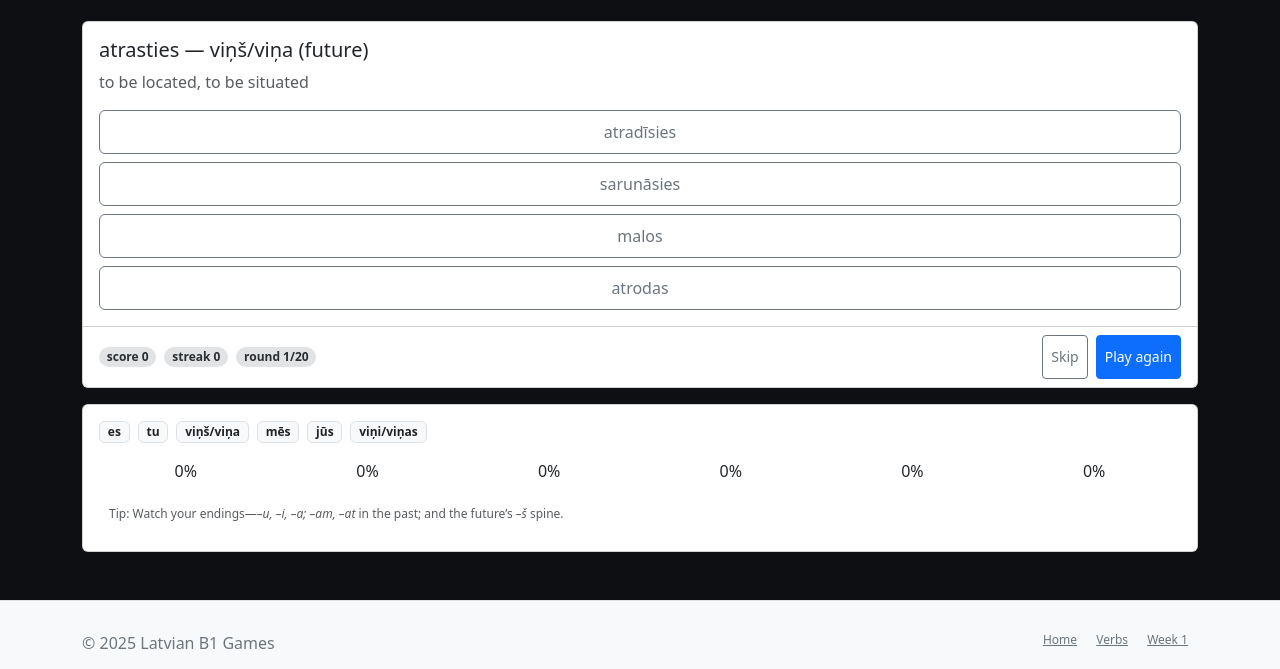
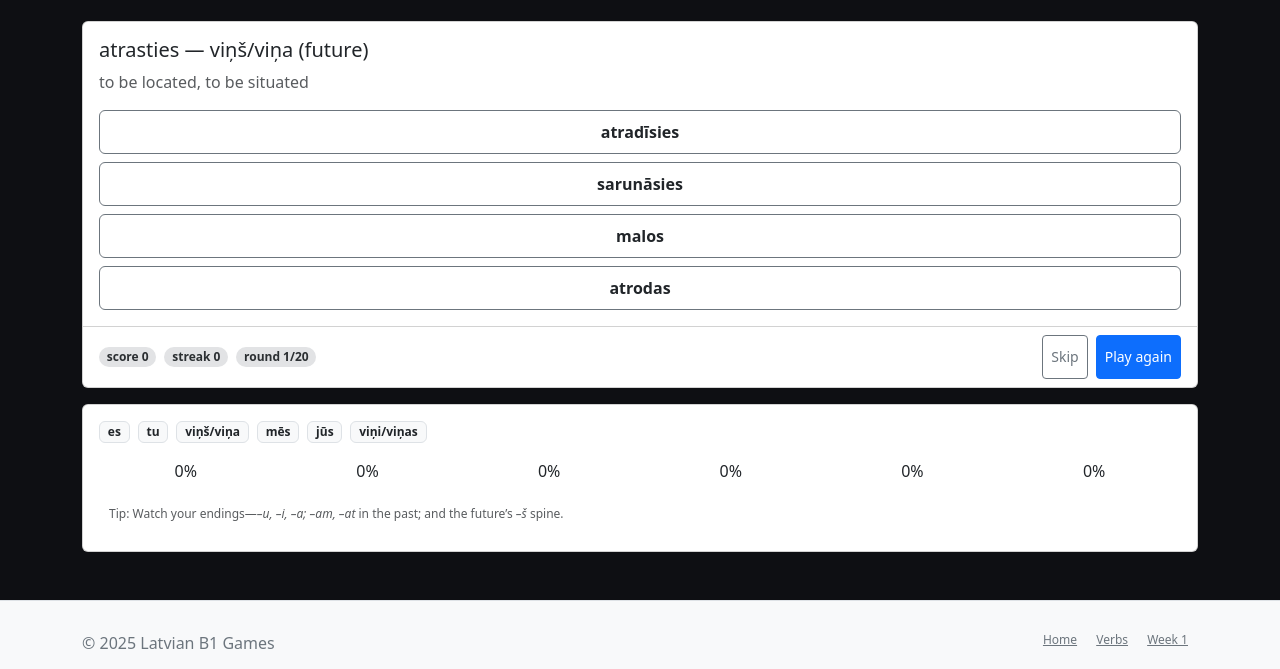
Before and after one commit to oerbey/Latvian_Lang_B1, a website: page conjugation-sprint.html in a window 1280 px wide. Shown: the part 132-801 px from the top of the page. Drawn offline with nearby package versions, Linux system fonts and the light colour scheme.

Commit message:
Conjugation Sprint font color change

```diff
--- a/styles.css
+++ b/styles.css
@@ -143,6 +143,23 @@ html, body { height: 100%; scroll-behavior: smooth; }
 
   /* Card spacing harmony */
   .card .btn { pointer-events: none; } /* button-like label without stealing click */
+
+/* Conjugation Sprint: make choice buttons readable and clickable */
+#choices .btn {
+  pointer-events: auto;           /* allow clicks inside the game card */
+  font-weight: 600;
+}
+
+/* Dark theme: lighten text inside answer boxes for better contrast */
+[data-bs-theme="dark"] #choices .btn.btn-outline-secondary {
+  color: rgba(255,255,255,.92);
+  border-color: rgba(255,255,255,.25);
+}
+
+/* Light theme: keep normal readable color */
+[data-bs-theme="light"] #choices .btn.btn-outline-secondary {
+  color: #212529;
+}
   a .card { border: 1px solid var(--bs-border-color); }
 
 /* Page must be scrollable unless you explicitly open a modal */
```
